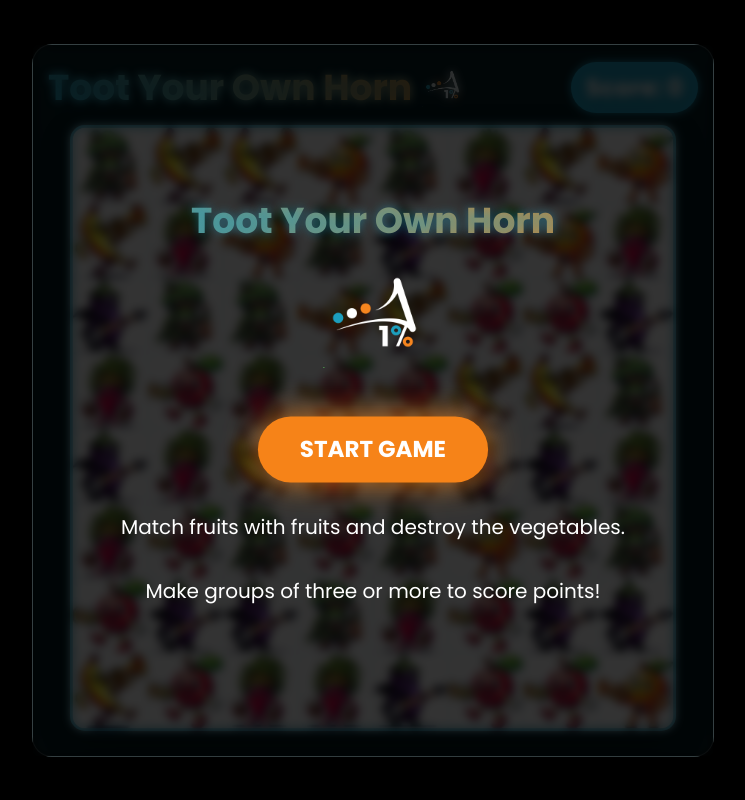
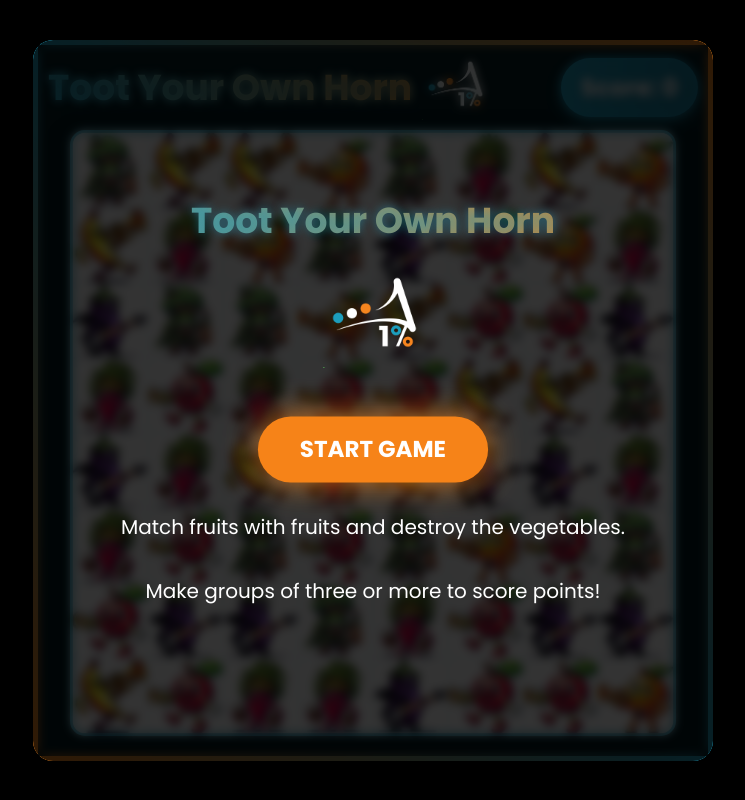
Before and after one commit to Jessetpt/toot-the-fruit, a plain HTML site: page play.html in a window 1280 px wide. Shown: the whole page, without its empty margins (267-1012 px from the left). Drawn offline with Linux system fonts and the light colour scheme.

Commit message:
Enhance play page desktop aesthetic: add gradient borders, increase logo size, add button gradients

```diff
--- a/play.html
+++ b/play.html
@@ -32,11 +32,57 @@
             border-radius: 20px;
             padding: 15px;
             box-shadow: 0 10px 30px rgba(0, 0, 0, 0.2);
-            border: 1px solid rgba(255, 255, 255, 0.2);
             max-width: 650px;
             width: 100%;
             max-height: 98vh;
             position: relative;
+            overflow: hidden;
+        }
+
+        /* Top gradient bar */
+        .game-container::before {
+            content: '';
+            position: absolute;
+            top: 0;
+            left: 0;
+            right: 0;
+            height: 5px;
+            background: linear-gradient(90deg, #209CBD, #F68318);
+            z-index: 1;
+        }
+
+        /* Bottom gradient bar */
+        .game-container::after {
+            content: '';
+            position: absolute;
+            bottom: 0;
+            left: 0;
+            right: 0;
+            height: 5px;
+            background: linear-gradient(90deg, #F68318, #209CBD);
+            z-index: 1;
+        }
+
+        /* Left gradient bar */
+        .left-border {
+            position: absolute;
+            top: 5px;
+            left: 0;
+            bottom: 5px;
+            width: 5px;
+            background: linear-gradient(to bottom, #209CBD, #F68318);
+            z-index: 1;
+        }
+
+        /* Right gradient bar */
+        .right-border {
+            position: absolute;
+            top: 5px;
+            right: 0;
+            bottom: 5px;
+            width: 5px;
+            background: linear-gradient(to bottom, #F68318, #209CBD);
+            z-index: 1;
         }
 
         .game-header {
@@ -79,10 +125,11 @@
             margin: 0;
             color: #FFFFFF;
             text-shadow: 0 2px 10px rgba(0, 0, 0, 0.3);
-            background: #209CBD;
-            padding: 8px 15px;
+            background: linear-gradient(90deg, #209CBD, #1a7e9b);
+            padding: 12px 20px;
             border-radius: 50px;
             display: inline-block;
+            box-shadow: 0 5px 15px rgba(32, 156, 189, 0.3);
         }
 
         .controls {
@@ -94,17 +141,17 @@
         }
 
         button {
-            padding: 8px 20px;
+            padding: 12px 20px;
             font-size: 16px;
             font-weight: 600;
-            background: #F68318;
+            background: linear-gradient(90deg, #F68318, #d56c0e);
             color: #FFFFFF;
             border: none;
             border-radius: 50px;
             cursor: pointer;
             transition: all 0.3s ease;
             margin: 0;
-            box-shadow: 0 5px 15px rgba(0, 0, 0, 0.2);
+            box-shadow: 0 5px 15px rgba(246, 131, 24, 0.3);
             position: relative;
             overflow: hidden;
         }
@@ -123,7 +170,7 @@
         button:hover {
             transform: translateY(-3px);
             box-shadow: 0 8px 25px rgba(246, 131, 24, 0.5);
-            background: #209CBD;
+            background: linear-gradient(90deg, #209CBD, #1a7e9b);
         }
 
         button:hover:before {
@@ -192,10 +239,10 @@
         }
 
         .logo {
-            width: 40px;
+            width: 65px;
             height: auto;
             margin-left: 10px;
-            opacity: 0.9;
+            opacity: 1;
             transition: opacity 0.3s ease;
             vertical-align: middle;
         }
@@ -213,6 +260,7 @@
                 max-height: 100vh;
                 height: 100%;
                 justify-content: center;
+                border: 1px solid rgba(255, 255, 255, 0.2);
             }
 
             canvas {
@@ -239,6 +287,7 @@
             #score {
                 font-size: 16px;
                 padding: 5px 10px;
+                background: #209CBD;
             }
 
             .controls {
@@ -248,6 +297,11 @@
             button {
                 padding: 6px 15px;
                 font-size: 14px;
+                background: #F68318;
+            }
+
+            button:hover {
+                background: #209CBD;
             }
 
             .logo {
@@ -255,11 +309,21 @@
                 bottom: 10px;
                 right: 10px;
             }
+
+            /* Hide gradient borders on mobile */
+            .game-container::before, .game-container::after,
+            .left-border, .right-border {
+                display: none;
+            }
         }
     </style>
 </head>
 <body>
     <div class="game-container">
+        <!-- Add left and right borders -->
+        <div class="left-border"></div>
+        <div class="right-border"></div>
+
         <div class="game-header">
             <div class="title-with-logo">
                 <h1 class="game-title">Toot Your Own Horn</h1>
```
